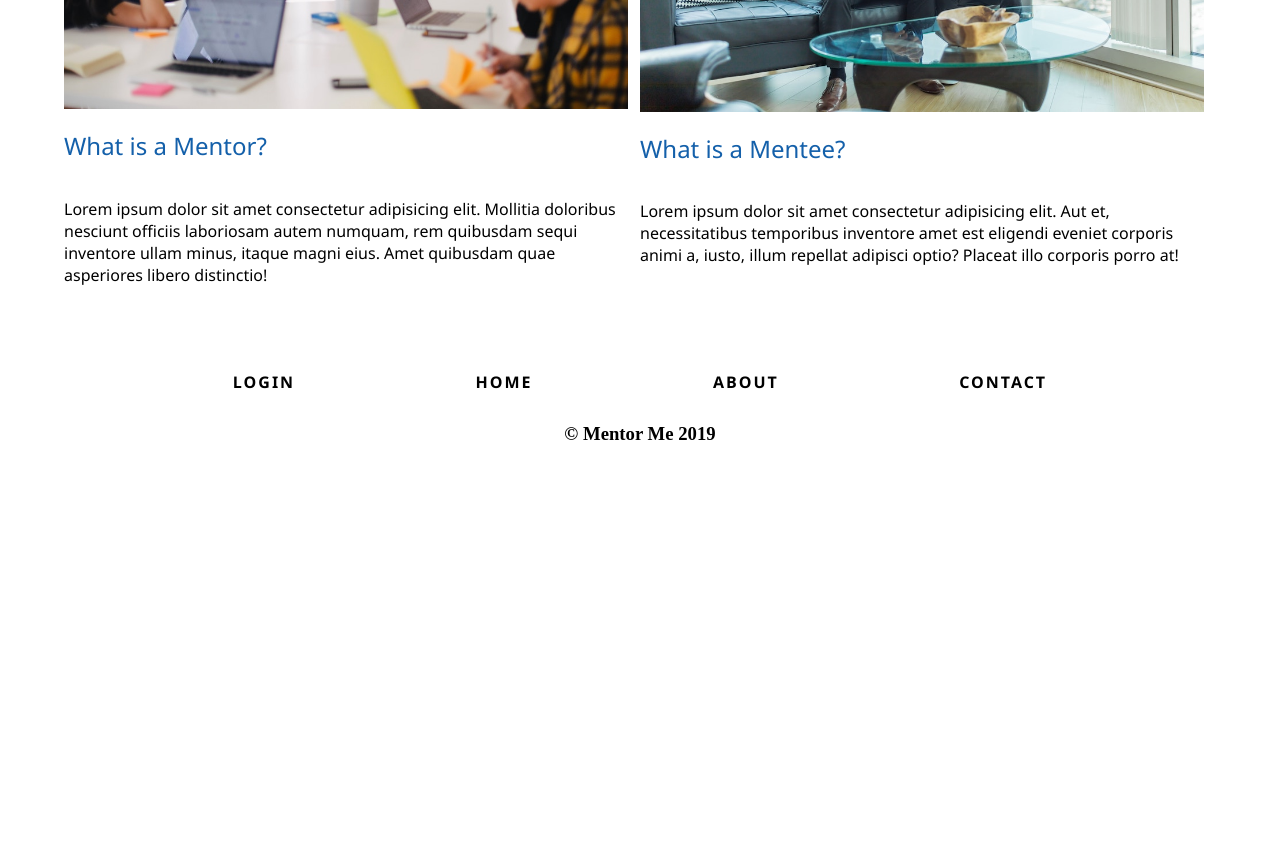
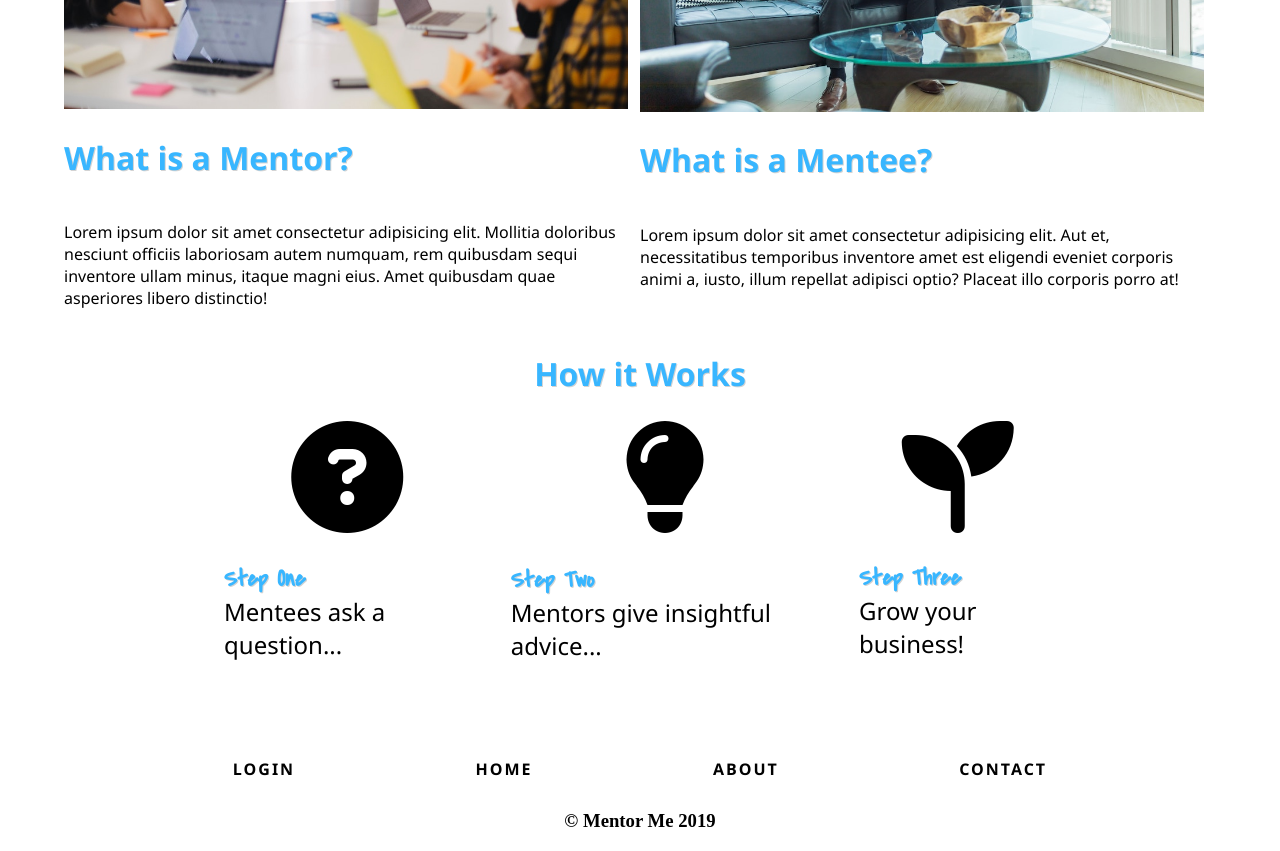
Before and after one commit to bricleircollective/Marketing-Page, a plain HTML site: page about.html in a window 1280 px wide. Shown: the part 380-1231 px from the top of the page. Before the commit the page ends 844 px from the top, so only its background shows below. Drawn offline with Linux system fonts and the light colour scheme.

```diff
--- a/about.html
+++ b/about.html
@@ -8,6 +8,7 @@
     <link rel="stylesheet" href="css/about.css">
     <script src="https://kit.fontawesome.com/9f71e3b777.js" crossorigin="anonymous"></script>
     <link href="https://fonts.googleapis.com/css?family=Roboto&display=swap" rel="stylesheet">
+    <link href="https://fonts.googleapis.com/css?family=Covered+By+Your+Grace&display=swap" rel="stylesheet">
 </head>
 <body>
     <nav class='Nav-Bar'>
@@ -15,7 +16,7 @@
             <img src='images/m.png' alt='mentor me logo'>
         </div>
         <ul class='nav-links'>
-            <li><a href="#Top">Login</a></li>
+            <li><a href="https://mentorme-nu-six.now.sh/">Login</a></li>
             <li><a href="index.html">Home</a></li>
             <li><a href="about.html">About</a></li>
             <li><a href="#">Contact</a></li>
@@ -42,6 +43,25 @@
             <p>Lorem ipsum dolor sit amet consectetur adipisicing elit. Aut et, necessitatibus temporibus inventore amet est eligendi eveniet corporis animi a, iusto, illum repellat adipisci optio? Placeat illo corporis porro at!</p>
         </section>
     </container>
+    <section class='how-it-works'>
+        <h1>How it Works</h1>
+        <div class='flow-chart'>
+            <div class='button-wrapper'>
+                <i class="fas fa-question-circle fa-7x"></i>
+                <p><span id='mentee-how-to'>Step One</span><br>
+                    Mentees ask a question...</p>
+            </div>
+            <div class='button-wrapper'>
+                <i class="fas fa-lightbulb fa-7x"></i>
+                <p><span id='mentor-how-to'>Step Two</span><br>
+                    Mentors give insightful advice...</p>
+            </div>
+            <div class='button-wrapper'>
+                <i class="fas fa-seedling fa-7x"></i>
+                <p><span id='mentor-how-to'>Step Three</span><br>Grow your business!</p>
+            </div>
+        </div>
+    </section>
     <footer>
         <div class='footer-nav'>
             <nav>
--- a/less/aboutmentorme.less
+++ b/less/aboutmentorme.less
@@ -1,6 +1,12 @@
 //About Page Style Content Here
 body{
     width: 90%;
+    h1{
+        font-size: 2rem;
+        font-weight: bold;
+        text-shadow: 1px 1px lightgrey;
+        color: #38b6ff;
+    }
     .Container{
         display: flex;
         @media @phone, @tablet{
@@ -49,4 +55,45 @@ body{
             }
         }
     }
+    .how-it-works{
+        display: flex;
+        flex-direction: column;
+        align-items: center;
+        .flow-chart{
+            display: flex;
+            @media @phone, @tablet{
+                flex-direction: column;
+                width: 100%;
+            }
+            .button-wrapper{
+                display: flex;
+                flex-direction: column;
+                align-items: center;
+                padding-left: 2%;
+                padding-right: 2%;
+                p{
+                    padding: 1%;
+                    font-size: 1.5rem;
+                    @media @phone, @tablet{
+                        color:black;
+                        display: flex;
+                        flex-direction: column;
+                        align-items: center;
+                    }
+                    #mentee-how-to{
+                        color: #38b6ff;
+                        font-weight: bold;
+                        font-family: 'Covered By Your Grace', cursive;
+                        text-shadow: 1px 1px lightgrey;
+                    }
+                    #mentor-how-to{
+                        color: #38b6ff;
+                        font-weight: bold;
+                        font-family: 'Covered By Your Grace', cursive;
+                        text-shadow: 1px 1px lightgrey;
+                    }
+                }
+            }
+        }
+    }
 }
--- a/less/home.less
+++ b/less/home.less
@@ -1,6 +1,9 @@
 
 .Container{
     font-family: 'Roboto', sans-serif;
+    h1 {
+        font-weight: bold;
+    }
     .Top{
         margin: 2% 0;
         display: flex;
@@ -40,7 +43,10 @@
             justify-content: space-around;
             .button-wrapper{
                 p{
-                    color: black;
+                    color: #38b6ff;
+                    font-family: 'Covered By Your Grace', cursive;
+                    font-size: 1.5rem;
+                    text-shadow: 1px 1px lightgrey;
                 }
             }
             .Button-Google{
@@ -74,8 +80,9 @@
             width: 100%;
         }
         h1{
-            font-size: 26px;
+            font-size: 2rem;
             color: #38b6ff;
+            text-shadow: 1px 1px lightgrey;
         }
         p{
             color: black;
@@ -145,8 +152,14 @@
             justify-content: center;
             .Words{
                 font-size: 1.2rem;
+                #modern-question{
+                    font-family: 'Covered By Your Grace', cursive;
+                    font-size: 1.5rem;
+                    color: #38b6ff;
+                    text-shadow: 1px 1px lightgrey;
+                }
                 p{
-                    padding-left: 10%;
+                    text-align: center;
                 }
             }
             @media @phone, @tablet{
@@ -195,9 +208,8 @@
                         border-radius: 10px;
                         padding: 1%;
                         text-shadow: 1px 1px black;
-                        opacity: 0.7;
                         &:hover{
-                            opacity: 1;
+                            background: #38b6ff;
                         }
                     }
                 }
```
Also changed, not shown: index.html (+7 -10 lines), css/about.css, css/index.css, less/about.less (line endings or trailing spaces).
